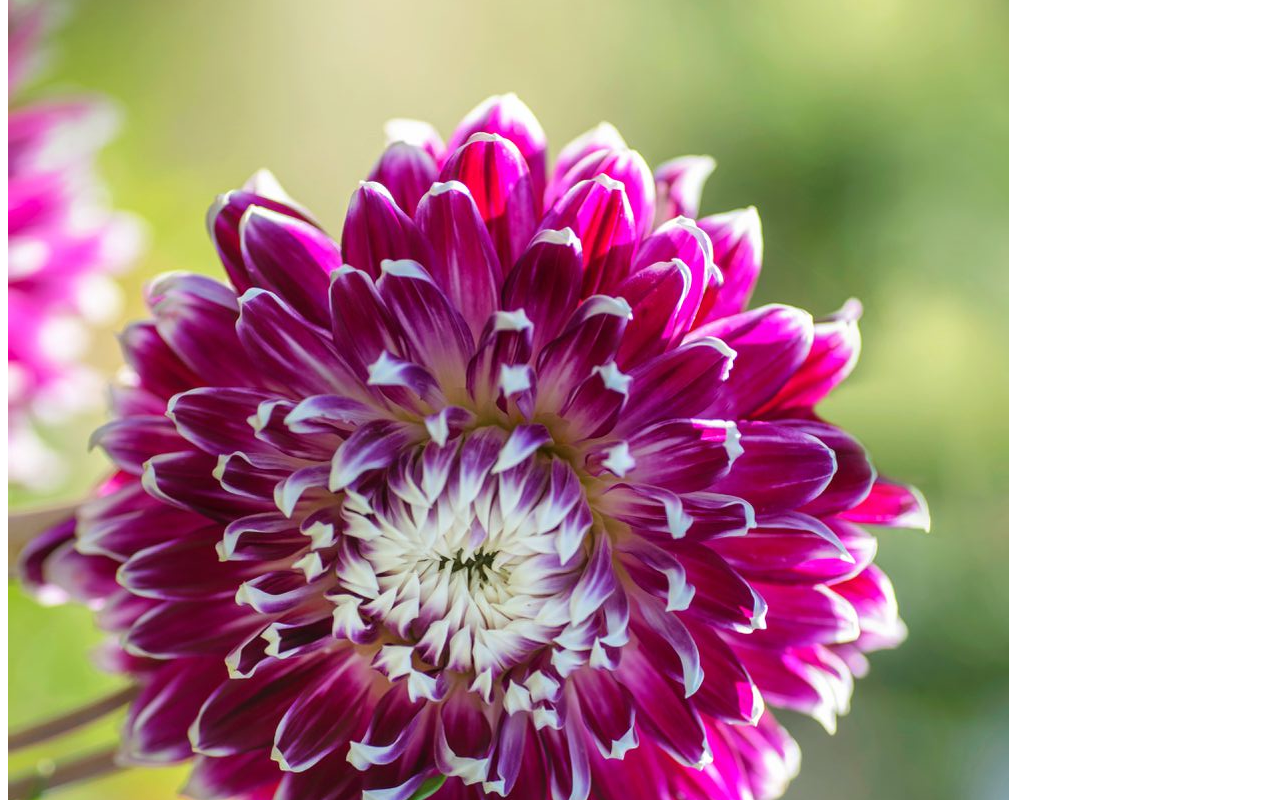
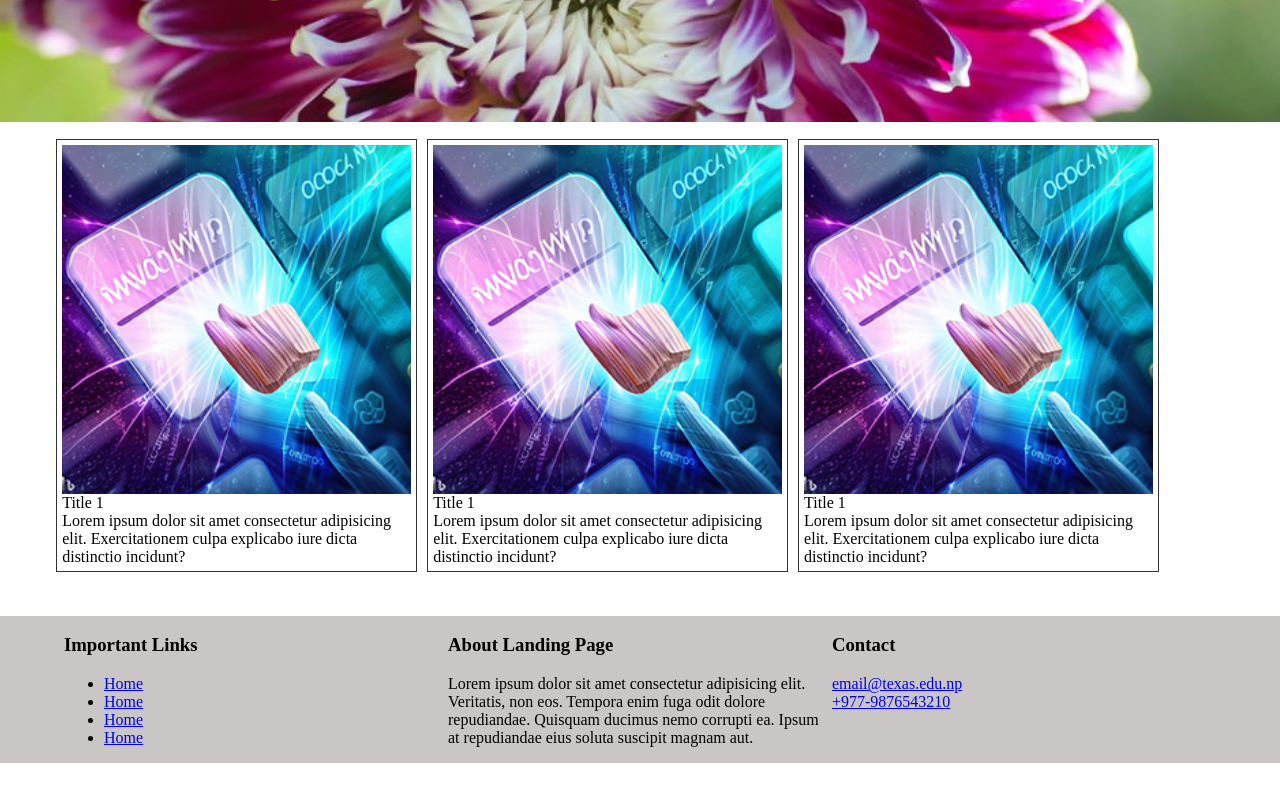
Before and after one commit to codemadan/texas-078-frontend, a plain HTML site: page landing/index.html in a window 1280 px wide. Shown: the part 280-1080 px from the top of the page. After the commit the page ends 1043 px from the top, so only its background shows below. Drawn offline with Linux system fonts and the light colour scheme.

Commit message:
[add] flexbox added

```diff
--- a/landing/assets/css/style.css
+++ b/landing/assets/css/style.css
@@ -3,6 +3,18 @@
     clear: both;
 }
 
+img{
+    width: 100%;
+}
+
+body{
+    padding: 0;
+    margin: 0;
+}
+
+header{
+    margin-bottom: 10px;
+}
 .logo{
     font-size: 24px;
     font-weight: bold;
@@ -27,3 +39,32 @@
     font-weight: bold;
     padding-left: 30px;
 }
+
+.banner img{
+    height: 350px;
+    width: 100%;
+    object-fit: cover;
+}
+
+.blocks{
+    padding: 1% 2% 3% 4%;
+}
+
+.block_element{
+    width: 30%;
+    float: left;
+    padding: 5px;
+}
+.block_element_inner{
+    padding: 5px;
+    border: 1px solid #333;
+}
+
+footer{
+    display: flex;
+    justify-content: center;
+    background-color: #cbc6c6;
+}
+.footer_col{
+    width: 30%;
+}
--- a/landing/index.html
+++ b/landing/index.html
@@ -27,20 +27,78 @@
 
         <div class="blocks">
             <div class="block_element">
-
+                <div class="block_element_inner">
+                    <img src="assets/images/placeholder.jpeg" alt="placeholder">
+                    <div class="block_title">
+                        Title 1
+                    </div>
+                    <div class="block_text">
+                        Lorem ipsum dolor sit amet consectetur adipisicing elit. Exercitationem culpa explicabo iure dicta distinctio incidunt?
+                    </div>
+                </div>
             </div>
             <div class="block_element">
-
+                <div class="block_element_inner">
+                    <img src="assets/images/placeholder.jpeg" alt="placeholder">
+                    <div class="block_title">
+                        Title 1
+                    </div>
+                    <div class="block_text">
+                        Lorem ipsum dolor sit amet consectetur adipisicing elit. Exercitationem culpa explicabo iure dicta distinctio incidunt?
+                    </div>
+                </div>
             </div>
             <div class="block_element">
+                <div class="block_element_inner">
+                    <img src="assets/images/placeholder.jpeg" alt="placeholder">
+                    <div class="block_title">
+                        Title 1
+                    </div>
+                    <div class="block_text">
+                        Lorem ipsum dolor sit amet consectetur adipisicing elit. Exercitationem culpa explicabo iure dicta distinctio incidunt?
+                    </div>
+                </div>
+            </div>
 
-            </div>
+            <div class="clearfix"></div>
         </div>
 
         <footer>
             <!-- Links -->
+            <div class="footer_col links">
+                <h3>Important Links</h3>
+                <ul>
+                    <li>
+                        <a href="#">Home</a>
+                    </li>
+                    <li>
+                        <a href="#">Home</a>
+                    </li>
+                    <li>
+                        <a href="#">Home</a>
+                    </li>
+                    <li>
+                        <a href="#">Home</a>
+                    </li>
+                </ul>
+            </div>
             <!-- About -->
+            <div class="footer_col footer_about">
+                <h3>About Landing Page</h3>
+                <p>Lorem ipsum dolor sit amet consectetur adipisicing elit. Veritatis, non eos. Tempora enim fuga odit dolore repudiandae. Quisquam ducimus nemo corrupti ea. Ipsum at repudiandae eius soluta suscipit magnam aut.</p>
+            </div>
             <!-- Contact -->
+            <div class="footer_col footer_contact">
+                <h3>Contact</h3>
+                <div class="contactbox">
+                    <div class="contactbox_element">
+                        <a href="mailto:email@texas.edu.np">email@texas.edu.np</a>
+                    </div>
+                    <div class="contactbox_element">
+                        <a href="tel:+977-9876543210">+977-9876543210</a>
+                    </div>
+                </div>
+            </div>
         </footer>
 
     </body>
```
Also changed, not shown: landing/assets/images/placeholder.jpeg (added).
